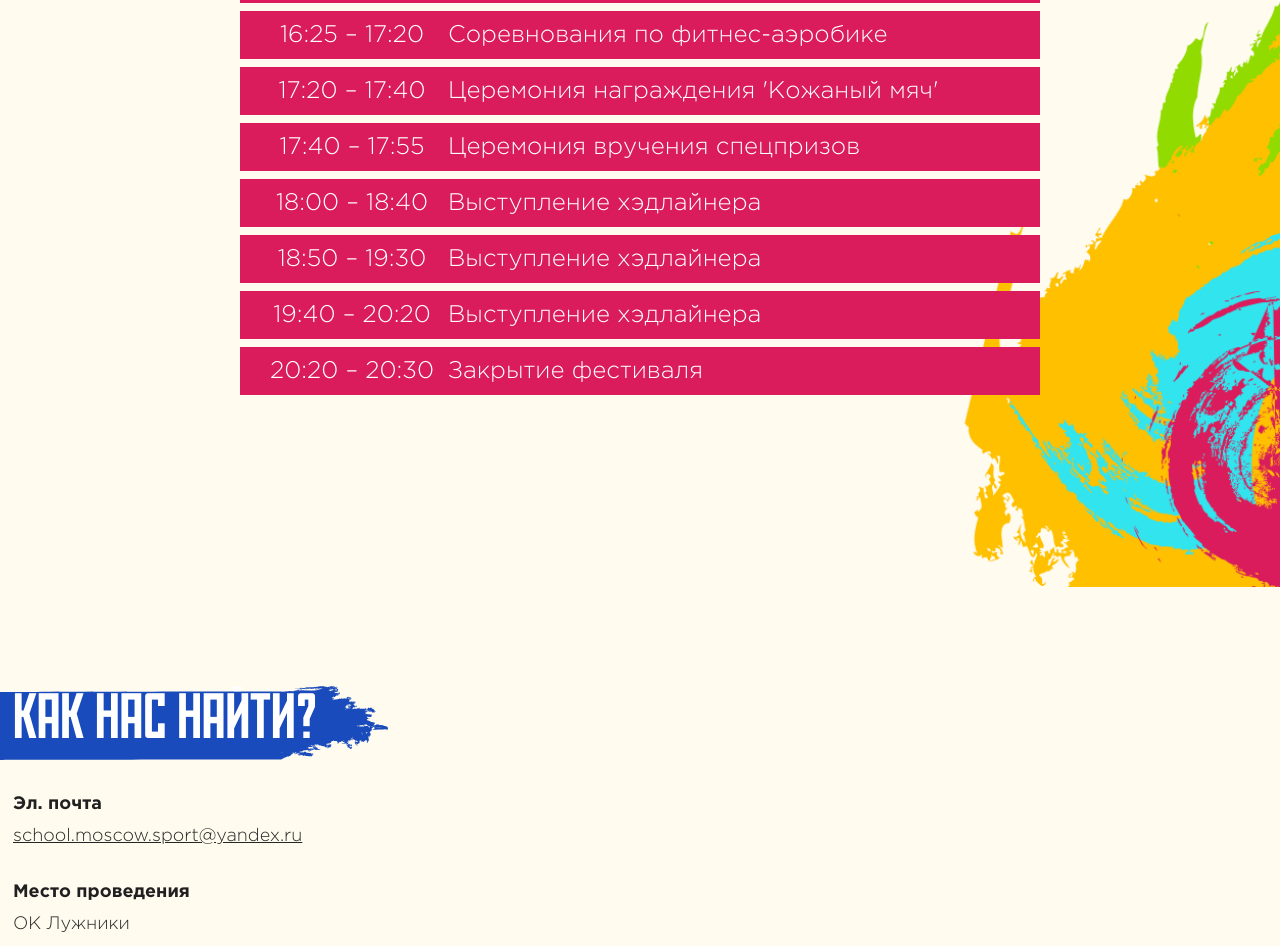
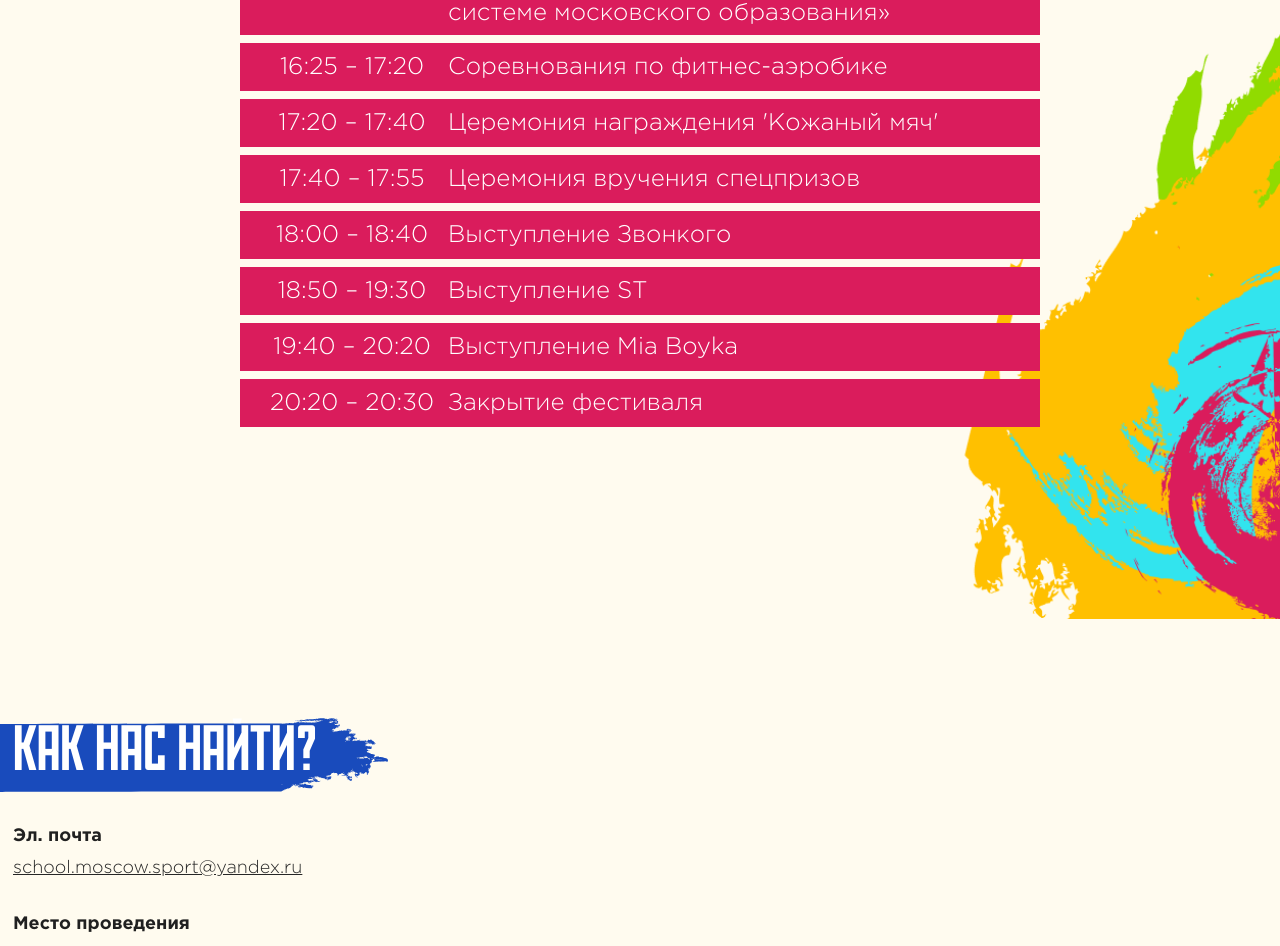
Before and after one commit to Dumanbruh/moscow-school-2024, a Next.js app: page / in a window 1280 px wide. Shown: the part 5242-6188 px from the top of the page. Built offline with nearby package versions, Linux system fonts and the light colour scheme.

Commit message:
Refactor UI components and update image URLs in description-block and headliners-block components

```diff
--- a/app/components/home-page/description-block.tsx
+++ b/app/components/home-page/description-block.tsx
@@ -20,8 +20,7 @@ const Description = ({ isMobile }: DescriptionProps) => {
                 <Header isMobile={isMobile} text={"Фестиваль школьного спорта"} />``
                 <div className={"flex flex-col gap-8 md:gap-16 px-5 sm:px-20 md:px-40"}>
                     <p className={"md:font-medium text-blue text-xl md:text-2xl"}>
-                        Приглашаем москвичей и гостей столицы на самое масштабное событие в мире школьного спорта, на котором подведут итоги спортивного сезона 2023/2024 учебного года. Пройдут встречи с легендарными спортсменами, мастер – классы от звезд, финальные матчи школьных спортивных лиг, футбольный матч с игроками медийной футбольной лиги, игры ГТО, экстрим – шоу ВМХ, турниры по видам спорта, награждение лучших спортивных клубов в системе московского образования и многое другое. Вечером всех участников мероприятия ждет концертная программа, которая будет включать в себя розыгрыши призов, выступления творческих коллективов города, а также популярных артистов.
-                    </p>
+                        Приглашаем москвичей и гостей столицы на самое масштабное событие в мире школьного спорта, на котором подведут итоги спортивного сезона 2023/2024 учебного года. Пройдут встречи с легендарными спортсменами, мастер – классы от звезд, финальные матчи школьных спортивных лиг, футбольный матч с игроками медийной футбольной лиги, игры ГТО, экстрим – шоу ВМХ, турниры по видам спорта, награждение лучших спортивных клубов в системе московского образования и многое другое. Вечером всех участников мероприятия ждет концертная программа, которая будет включать в себя розыгрыши призов, выступления творческих коллективов города, а также популярных артистов: Мии Бойка, ST и Звонкого.                    </p>
                     <div className={"hidden md:flex flex-row justify-center overflow-auto items-center gap-9"}>
                         {images.map((image, index) => (
                             <LazyLoadImage
--- a/app/components/home-page/schedule-block.tsx
+++ b/app/components/home-page/schedule-block.tsx
@@ -67,15 +67,15 @@ const Schedule = ({ isMobile }: ScheduleProps) => {
         },
         {
             "time": "18:00 – 18:40",
-            "event": "Выступление хэдлайнера"
+            "event": "Выступление Звонкого"
         },
         {
             "time": "18:50 – 19:30",
-            "event": "Выступление хэдлайнера"
+            "event": "Выступление ST"
         },
         {
             "time": "19:40 – 20:20",
-            "event": "Выступление хэдлайнера"
+            "event": "Выступление Mia Boyka"
         },
         {
             "time": "20:20 – 20:30",
```
